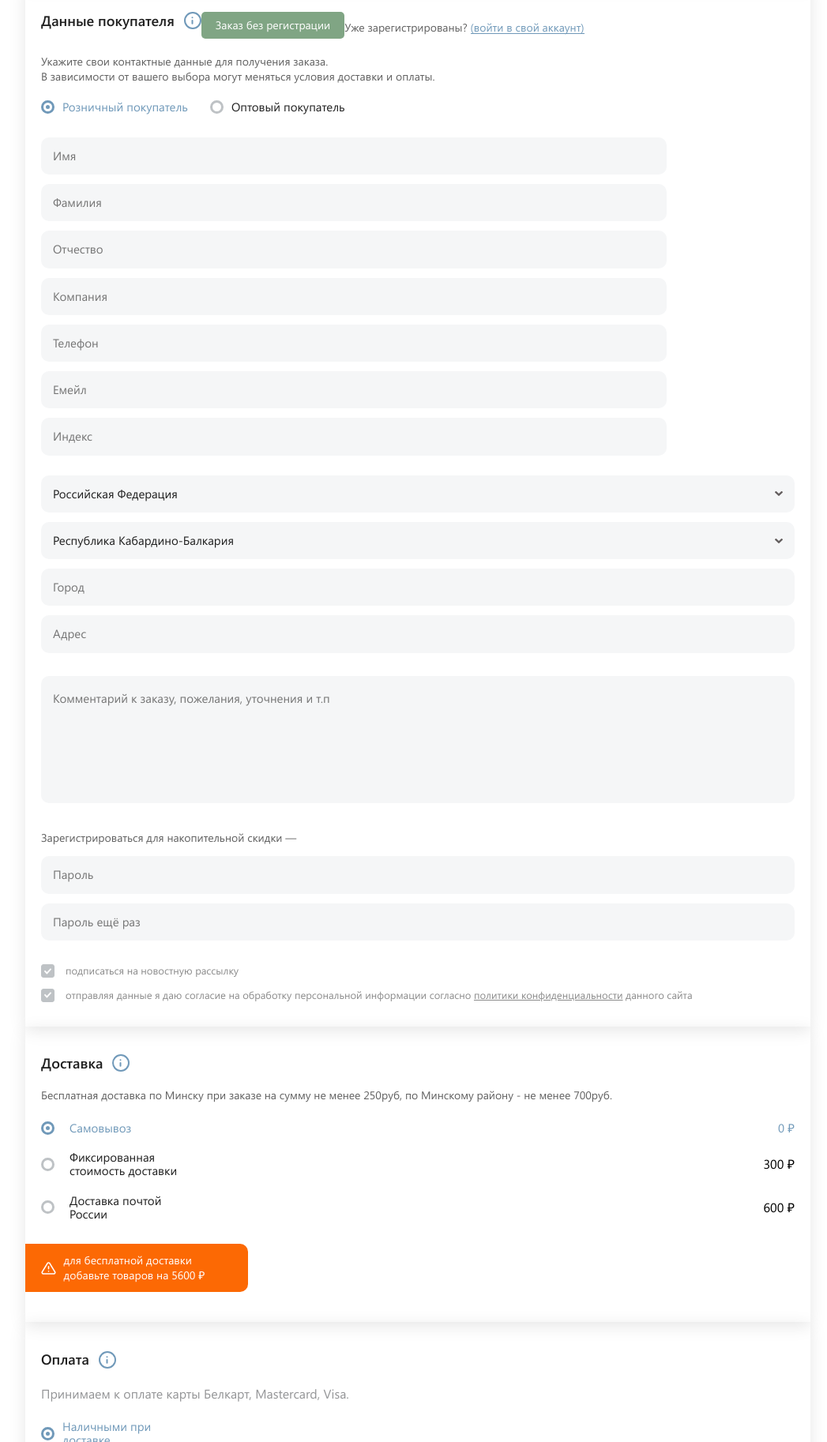
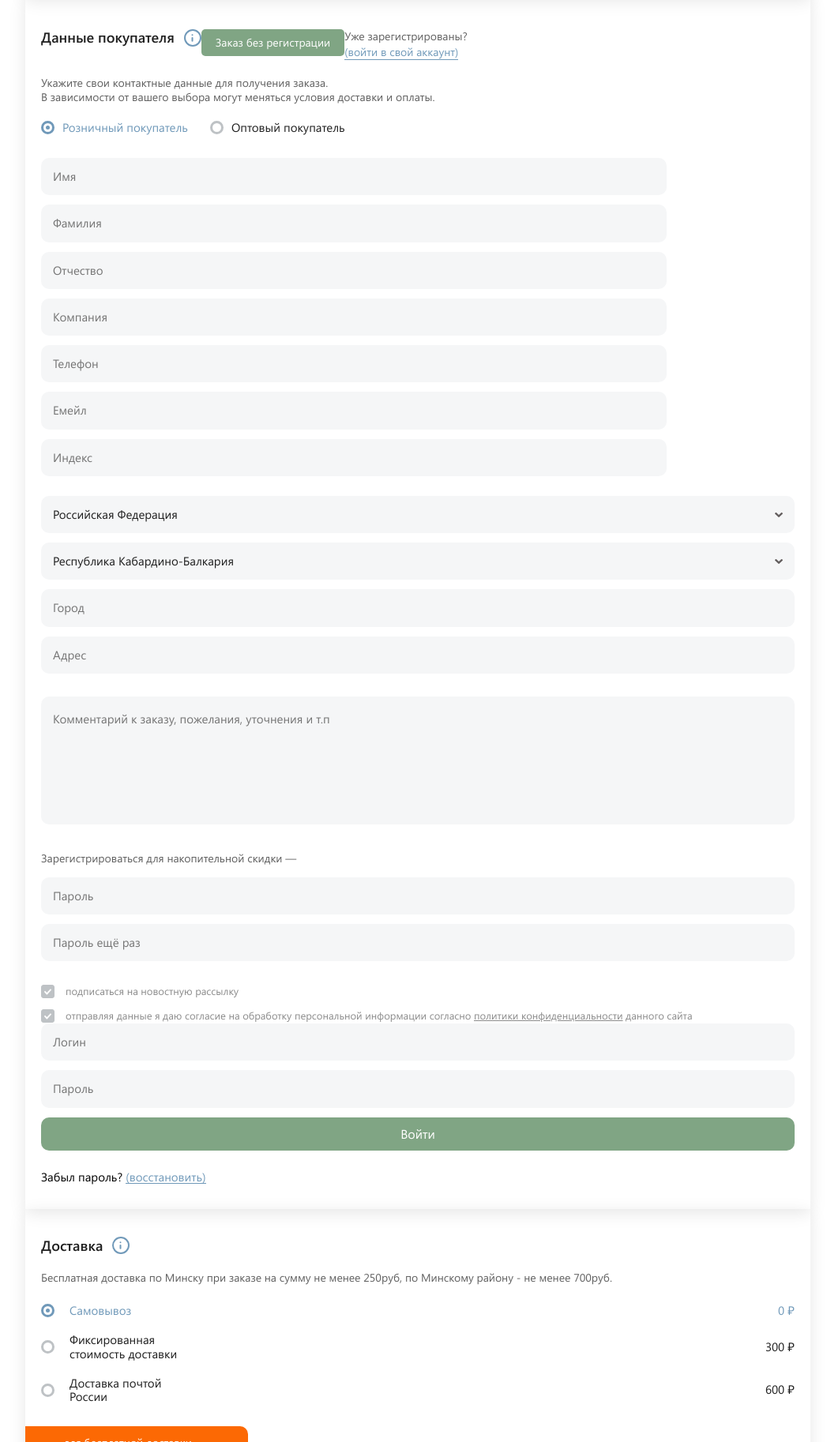
Before and after one commit to dx1ded/mt_checkout, a website: page index.html in a window 1280 px wide. Shown: the part 974-2800 px from the top of the page at 79% size, without its empty margins (111-1158 px from the left). Drawn offline with Linux system fonts and the light colour scheme; files whose address does not match are found by name.

Commit message:
Full mobile is completed

```diff
--- a/index.html
+++ b/index.html
@@ -29,8 +29,8 @@
                   <span class="checkbox__text">Выбрать все (2)</span>
                 </label>
                 <div class="mtcheck-products__actions">
-                  <button class="btn-reset link mtcheck-products__action" id="remove-everything">удалить из корзины</button>
-                  <button class="btn-reset link mtcheck-products__action" id="buy-everything">заказать в 1 клик</button>
+                  <button class="btn-reset link text text--xs mtcheck-products__action" id="remove-everything">удалить из корзины</button>
+                  <button class="btn-reset link text text--xs mtcheck-products__action" id="buy-everything">заказать в 1 клик</button>
                 </div>
                 <div class="mtcheck-products__info">
                   <span class="text text--xs">Кол-во</span>
@@ -160,11 +160,9 @@
                   <button class="btn-reset info-btn" aria-label="Открыть модальное окно" data-modal></button>
                   <button class="btn-reset btn btn--primary mtcheck-user__buy">Заказ без регистрации</button>
                 </div>
-                <div class="mtcheck-user__column">
-                  <span class="text text--sm text--thindly mtcheck-user__status">
-                    Уже зарегистрированы?
-                    <button class="btn-reset link mtcheck-user__status-change">(войти в свой аккаунт)</button>
-                  </span>
+                <div class="mtcheck-user__status">
+                  <span class="text text--sm text--thindly mtcheck-user__status-current" data-tab-status="Впервые на сайте?">Уже зарегистрированы?</span>
+                  <button class="btn-reset link text text--sm mtcheck-user__status-change" data-tab-handler="(зарегистрироваться)">(войти в свой аккаунт)</button>
                 </div>
               </div>
               <p class="text text--sm text--thindly mtcheck-user__description">
@@ -172,7 +170,7 @@
                 <br>
                 В зависимости от вашего выбора могут меняться условия доставки и оплаты.
               </p>
-              <form class="mtcheck-register">
+              <form class="mtcheck-register" data-tab="true">
                 <fieldset class="mtcheck-register__type">
                   <span class="visually-hidden">Тип покупателя</span>
                   <label class="radio">
@@ -251,14 +249,14 @@
                   </label>
                 </div>
               </form>
-              <form class="mtcheck-login" hidden>
+              <form class="mtcheck-login">
                 <fieldset class="mtcheck-login__data">
                   <span class="visually-hidden">Данные покупателя для авторизации</span>
                   <input type="text" class="input" name="login" placeholder="Логин">
                   <input type="password" class="input" name="password" placeholder="Пароль">
                   <input type="submit" class="btn-reset btn btn--primary" value="Войти">
                 </fieldset>
-                <span class="mtcheck-login__forgot">
+                <span class="text text--md mtcheck-login__forgot">
                   Забыл пароль?
                   <button class="btn-reset link" id="password-reset">(восстановить)</button>
                 </span>
@@ -283,13 +281,13 @@
                   <input type="radio" name="delivery-type" class="visually-hidden radio__input">
                   <span class="radio__display"></span>
                   <span class="radio__text">Фиксированная стоимость доставки</span>
-                  <span class="mtcheck-delivery__type-price">300 &#8381;</span>
+                  <span class="radio__text mtcheck-delivery__type-price">300 &#8381;</span>
                 </label>
                 <label class="radio mtcheck-delivery__type">
                   <input type="radio" name="delivery-type" class="visually-hidden radio__input">
                   <span class="radio__display"></span>
                   <span class="radio__text">Доставка почтой России</span>
-                  <span class="mtcheck-delivery__type-price">600 &#8381;</span>
+                  <span class="radio__text mtcheck-delivery__type-price">600 &#8381;</span>
                 </label>
               </div>
               <p class="message message--danger">для бесплатной доставки добавьте товаров на 5600 &#8381;</p>
--- a/scripts/script.js
+++ b/scripts/script.js
@@ -0,0 +1,61 @@
+// Tabs
+
+const tabsHandler = document.querySelector("[data-tab-handler]")
+const tabsStatus = document.querySelector("[data-tab-status]")
+
+tabsHandler.addEventListener("click", tabChange)
+
+function tabChange() {
+  const futureActiveTab = document.querySelector("[data-tab='']")
+  const currentActiveTab = document.querySelector("[data-tab='true']")
+
+  currentActiveTab.setAttribute("data-tab", "")
+  futureActiveTab.setAttribute("data-tab", "true")
+
+  // Set text nodes
+
+  const previousHandler = tabsHandler.textContent
+  const previousStatus = tabsStatus.textContent
+
+  console.log(previousHandler, previousStatus)
+
+  tabsHandler.textContent = tabsHandler.dataset.tabHandler
+  tabsStatus.textContent = tabsStatus.dataset.tabStatus
+
+  tabsHandler.setAttribute("data-tab-handler", previousHandler)
+  tabsStatus.setAttribute("data-tab-status", previousStatus)
+}
+
+// Selects
+
+const selects = document.querySelectorAll(".select")
+const selectOpenedClassName = "select--opened"
+const selectItemActiveClassName = "select__item--active"
+
+selects.forEach((select) => {
+  const items = select.querySelectorAll(".select__item")
+
+  select.addEventListener("click", selectToggle.bind(this, select))
+
+  items.forEach((item) => item.addEventListener(
+    "click",
+    selectChange.bind(this, select)
+  ))
+})
+
+function selectToggle(select) {
+  select.classList.toggle(selectOpenedClassName)
+}
+
+function selectChange(select, event) {
+  const display = select.querySelector(".select__display")
+  const currentActiveItem = select.querySelector(`.${selectItemActiveClassName}`)
+  const item = event.target
+
+  display.textContent = item.textContent
+
+  // Change active tab (by style)
+
+  currentActiveItem.classList.remove(selectItemActiveClassName)
+  item.classList.add(selectItemActiveClassName)
+}
--- a/styles/styles.css
+++ b/styles/styles.css
@@ -29,24 +29,6 @@
 /* Fonts */
 
 @font-face {
-  font-family: Montserrat;
-  font-style: normal;
-  font-weight: 400;
-  src: url("../fonts/Montserrat-Regular.woff") format("woff"),
-    url("../fonts/Montserrat-Regular.woff2") format("woff2");
-  font-display: swap;
-}
-
-@font-face {
-  font-family: Montserrat;
-  font-style: normal;
-  font-weight: 700;
-  src: url("../fonts/Montserrat-Bold.woff") format("woff"),
-    url("../fonts/Montserrat-Bold.woff2") format("woff2");
-  font-display: swap;
-}
-
-@font-face {
   font-family: SegoeUI;
   font-style: normal;
   font-weight: 400;
@@ -70,15 +52,6 @@
   font-weight: 700;
   src: url("../fonts/SegoeUI-Bold.woff") format("woff"),
     url("../fonts/SegoeUI-Bold.woff2") format("woff2");
-  font-display: swap;
-}
-
-@font-face {
-  font-family: Inter;
-  font-style: normal;
-  font-weight: 400;
-  src: url("../fonts/SegoeUI-Regular.woff") format("woff"),
-    url("../fonts/SegoeUI-Regular.woff2") format("woff2");
   font-display: swap;
 }
 
@@ -421,6 +394,8 @@ fieldset {
   bottom: 0;
   z-index: 100;
   width: 100%;
+  height: 200px;
+  overflow-y: auto;
   visibility: hidden;
   background-color: #f5f6f7;
   border-radius: 0 0 10px 10px;
@@ -467,6 +442,21 @@ fieldset {
   background-size: 100% 100%;
 }
 
+[data-tab] {
+  position: absolute;
+  visibility: hidden;
+  opacity: 0;
+  transition: visibility 0.3s ease-in-out, opacity 0.3s ease-in-out;
+  transform: translate(-10000px);
+}
+
+[data-tab="true"] {
+  position: static;
+  visibility: visible;
+  opacity: 1;
+  transform: none;
+}
+
 /* - Partials - */
 
 /* mtcheck-display */
@@ -490,6 +480,9 @@ fieldset {
 }
 
 .mtcheck-products__actions {
+  display: flex;
+  flex-direction: column;
+  align-items: flex-start;
   padding-left: 34px;
 }
 
@@ -655,12 +648,21 @@ fieldset {
   font-size: 14px;
 }
 
-.mtcheck-user__column:nth-child(2) {
+.mtcheck-user__status {
   margin-top: 17px;
 }
 
 .mtcheck-user__description {
   margin-bottom: 20px;
+}
+
+.mtcheck-user__status-current,
+.mtcheck-user__status-change {
+  display: block;
+}
+
+.mtcheck-user__status-current {
+  margin-bottom: 2px;
 }
 
 /* mtcheck-register */
@@ -680,6 +682,7 @@ fieldset {
 }
 
 .mtcheck-register .input:not(:last-child),
+.mtcheck-login .input:not(:last-child),
 .mtcheck-register .select {
   margin-bottom: 12px;
 }
@@ -710,6 +713,19 @@ fieldset {
 
 .mtcheck-register__permits .checkbox:not(:last-child) {
   margin-bottom: 12px;
+}
+
+/* mtcheck-login */
+
+.mtcheck-login__data {
+  display: flex;
+  flex-direction: column;
+  margin-bottom: 24px;
+}
+
+.mtcheck-login [type="submit"] {
+  padding: 12px 0;
+  border-radius: 10px;
 }
 
 /* mtcheck-delivery */
```
